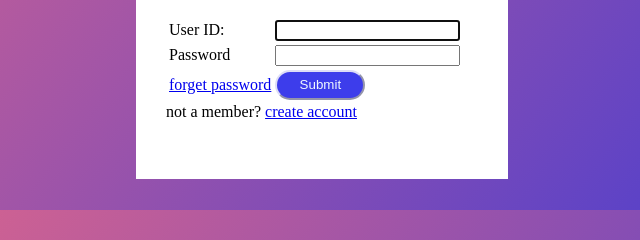
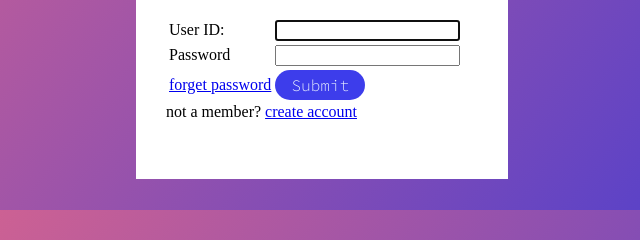
Before and after one commit to poojarupanwar/mini-projects, a plain HTML site: page userLogin.html in a window 1280 px wide. Shown: the part 296-536 px from the top of the page, 349-989 px from the left. Drawn offline with Linux system fonts and the light colour scheme.

Commit message:
Update style.css
font change of button

```diff
--- a/styles.css
+++ b/styles.css
@@ -1,3 +1,6 @@
+@import url('https://fonts.googleapis.com/css2?family=Fira+Sans&display=swap');
+@import url('https://fonts.googleapis.com/css2?family=Fira+Sans&family=Source+Code+Pro:wght@300&display=swap');
+
 body{
     background-image: linear-gradient(128deg,rgb(242, 107, 130),rgb(61, 58, 213));;
 }
@@ -9,9 +12,11 @@ button{
     background-color: rgba(33, 33, 232, 0.87);
     color: aliceblue;
     height: 30px;
+    font-family: 'Source Code Pro', monospace;
     width: 90px;
+    font-size: medium;
     border-radius: 20px;
-    border-color: rgba(239, 239, 248, 0.904);
+    border:none;
 }
 .center{
     margin: 221px 59px 31px 477px;
```
